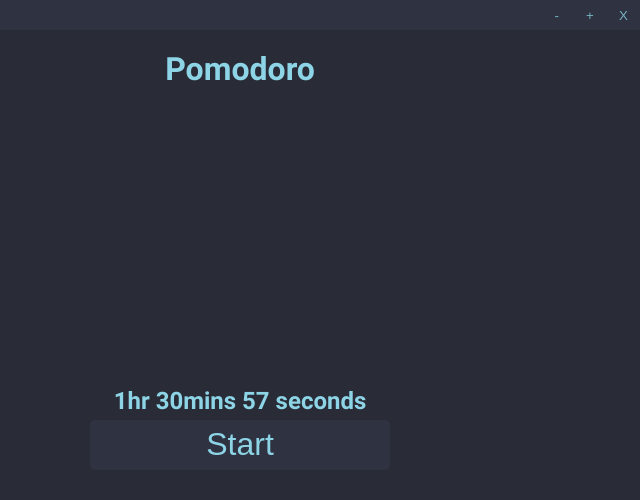
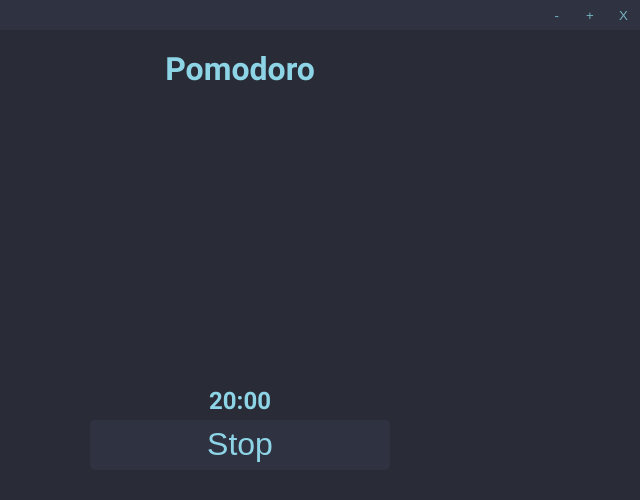
Before and after one commit to erayalkis/electron-test, an Electron app: page HTML/index.html in a window 800 px wide. Both pictures are taken after a click on the button "Start". Shown: the whole page, without its empty margins (160-800 px from the left). Drawn offline with Linux system fonts and the light colour scheme.

Commit message:
Implement start/stop for button

```diff
--- a/CSS/index.css
+++ b/CSS/index.css
@@ -37,6 +37,10 @@
   text-align: center;
   margin-top: 50px;
   color: #8dd5e6;
+}
+
+.app-timer.paused {
+  color: rgb(255, 75, 43);
 }
 
 .app-btn {
--- a/HTML/index.html
+++ b/HTML/index.html
@@ -27,7 +27,7 @@
 
     <section class="app-main">
       <div>
-        <h1 class="app-timer">1hr 30mins 57 seconds</h1>
+        <h1 class="app-timer"></h1>
         <button class="app-btn">Start</button>
       </div>
     </section>
--- a/JavaScript/renderer.js
+++ b/JavaScript/renderer.js
@@ -1,5 +1,7 @@
 document.addEventListener("DOMContentLoaded", () => {
   const buttons = document.querySelector(".nav-btns").children;
+  const timer = document.querySelector(".app-timer");
+  const timerButton = document.querySelector(".app-btn");
 
   const min = buttons[0];
   const max = buttons[1];
@@ -16,4 +18,24 @@
   close.addEventListener("click", () => {
     window.nav.close();
   });
+
+  timerButton.addEventListener("click", () => {
+    if (timerButton.textContent === "Start") {
+      timer.classList.remove("paused");
+
+      timerButton.textContent = "Stop";
+      startTimer();
+    } else {
+      timerButton.textContent = "Start";
+      stopTimer();
+    }
+  });
+
+  function startTimer() {
+    timer.textContent = "20:00";
+  }
+
+  function stopTimer() {
+    timer.classList.add("paused");
+  }
 });
```
